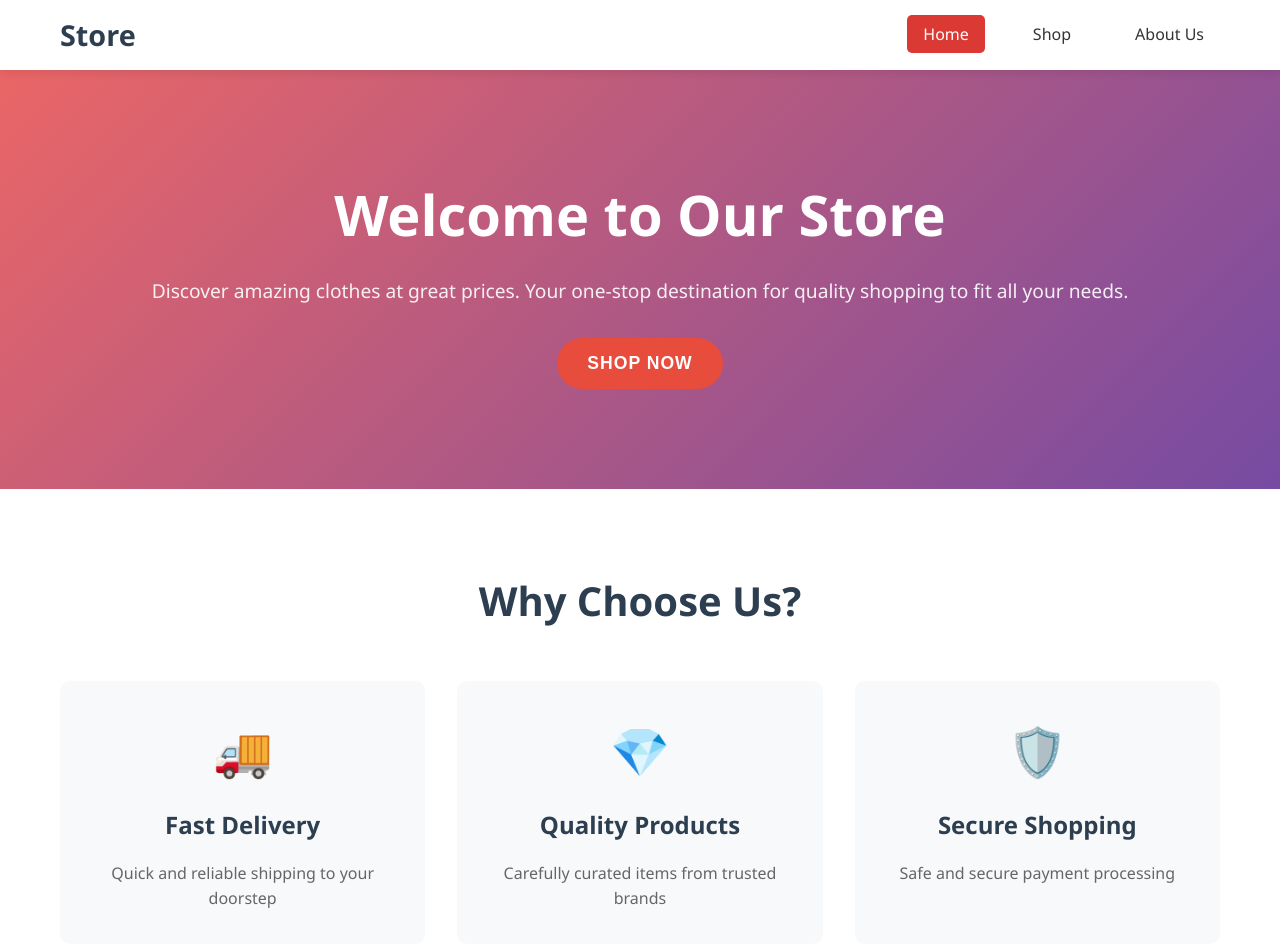
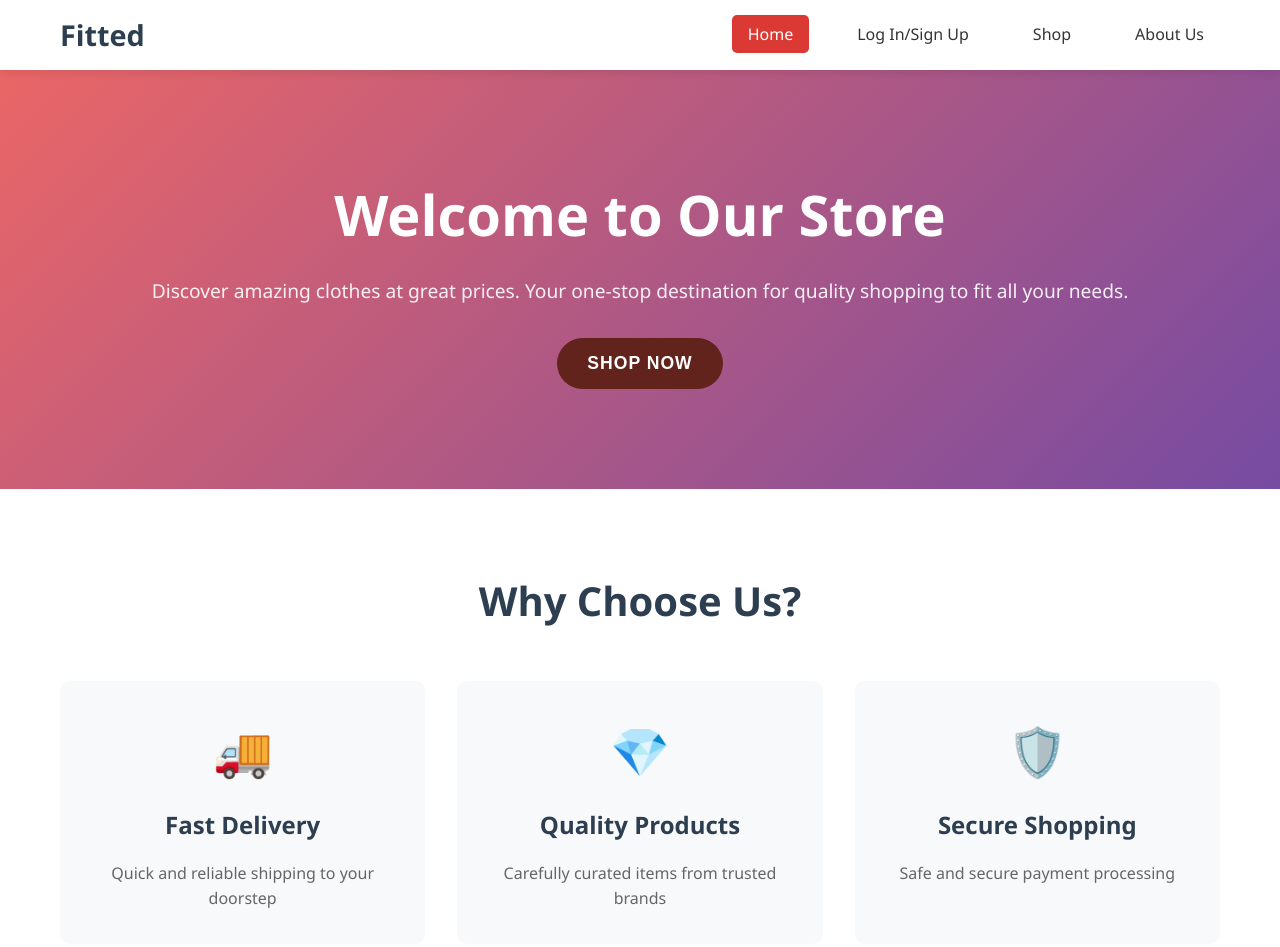
Before and after one commit to Rightgoody/Web-Store-449, a website built with Vite: page index.html in a window 1280 px wide. Shown: the top 947 px of the page. Built offline with nearby package versions, Linux system fonts and the light colour scheme.

Commit message:
modifed nav bar

```diff
--- a/index.html
+++ b/index.html
@@ -10,11 +10,14 @@
     <nav class="navbar">
         <div class="nav-container">
             <div class="nav-logo">
-                <h2>Store</h2>
+                <h2>Fitted</h2>
             </div>
             <ul class="nav-menu">
                 <li class="nav-item">
                     <a href="#home" class="nav-link" data-page="home">Home</a>
+                </li>
+                <li class="nav-item">
+                    <a href="#log-in" class="nav-link" data-page="sign-in">Log In/Sign Up</a>
                 </li>
                 <li class="nav-item">
                     <a href="#shop" class="nav-link" data-page="store">Shop</a>
--- a/src/styles/main.css
+++ b/src/styles/main.css
@@ -85,7 +85,7 @@ body {
 }
 
 .cta-button {
-    background-color: #e74c3c;
+    background-color: #61231c;
     color: white;
     padding: 15px 30px;
     border: none;
@@ -99,9 +99,9 @@ body {
 }
 
 .cta-button:hover {
-    background-color: #c0392b;
+    background-color: #80382e;
     transform: translateY(-2px);
-    box-shadow: 0 5px 15px rgba(231, 76, 60, 0.4);
+    box-shadow: 0 5px 15px rgba(177, 63, 50, 0.4);
 }
 
 .add-to-cart {
```
